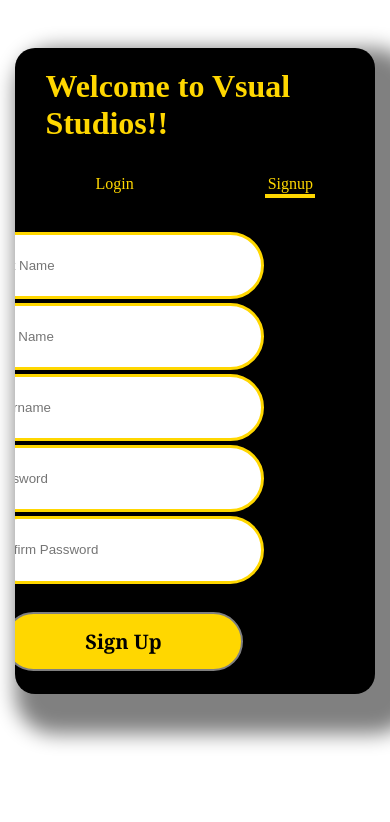
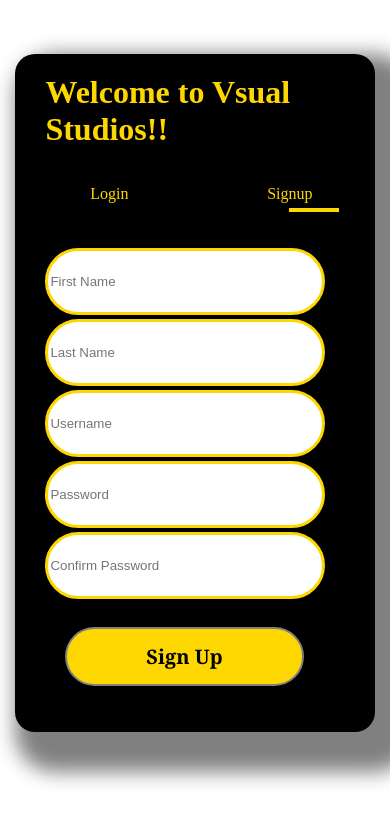
Before and after one commit to princevsuals/Login_page, a plain HTML site: page index.html in a window 390 px wide. Both pictures are taken after a click on the element "Signup". Drawn offline with Linux system fonts and the light colour scheme.

Commit message:
Update main.css

```diff
--- a/main.css
+++ b/main.css
@@ -8,20 +8,22 @@
 
  span {
      position: relative;
-     top: 30px;
-     margin-top: -80px;
+     top: 90%;
+
  }
 
 
 
  .login {
      color: gold;
-     margin-left: 50px;
+     position: relative;
+     left: 15%;
  }
 
  .signup {
      color: gold;
-     margin-left: 130px;
+     position: relative;
+     left: 60%;
  }
 
  .underline {
@@ -29,10 +31,8 @@
      width: 50px;
      height: 0.5vh;
      position: relative;
-     top: 70px;
-     bottom: 30px;
-     left: 45px;
-     margin-top: -75px;
+     left: 13%;
+     margin-top: 7%;
  }
 
  .head {
@@ -97,7 +97,7 @@
 
  .signupSetup {
      position: relative;
-     bottom: 31%;
+     bottom: 39%;
      left: 120%;
      width: 100%;
      opacity: 1;
@@ -106,18 +106,44 @@
  .loginSetup {
      margin-bottom: 20px;
      position: relative;
-     top: 70px;
+     top: 50px;
  }
 
  .translate {
-     transform: translateX(175px);
+     transform: translateX(310%);
      transition: transform 0.4s;
  }
 
  .translateBack {
-     transform: translateX(-1.5px);
+     transform: translateX(-0.01rem);
      transition: transform 0.4s;
  }
+
+
+ @media(max-width: 472px) {
+     .translate {
+         transform: translateX(410%);
+         transition: transform 0.4s;
+     }
+
+     .translateBack {
+         transform: translateX(-0.01rem);
+         transition: transform 0.4s;
+     }
+ }
+
+ @media(max-width: 321px) {
+     .translate {
+         transform: translateX(310%);
+         transition: transform 0.4s;
+     }
+
+     .translateBack {
+         transform: translateX(-0.01rem);
+         transition: transform 0.4s;
+     }
+ }
+
 
  .transform {
      transform: translateX(-400px);
@@ -132,7 +158,7 @@
  }
 
  .switch {
-     transform: translateX(-420px);
+     transform: translateX(-120%);
      opacity: 1;
      transition: transform 0.7s, opacity 0.2s ease-in;
  }
```
